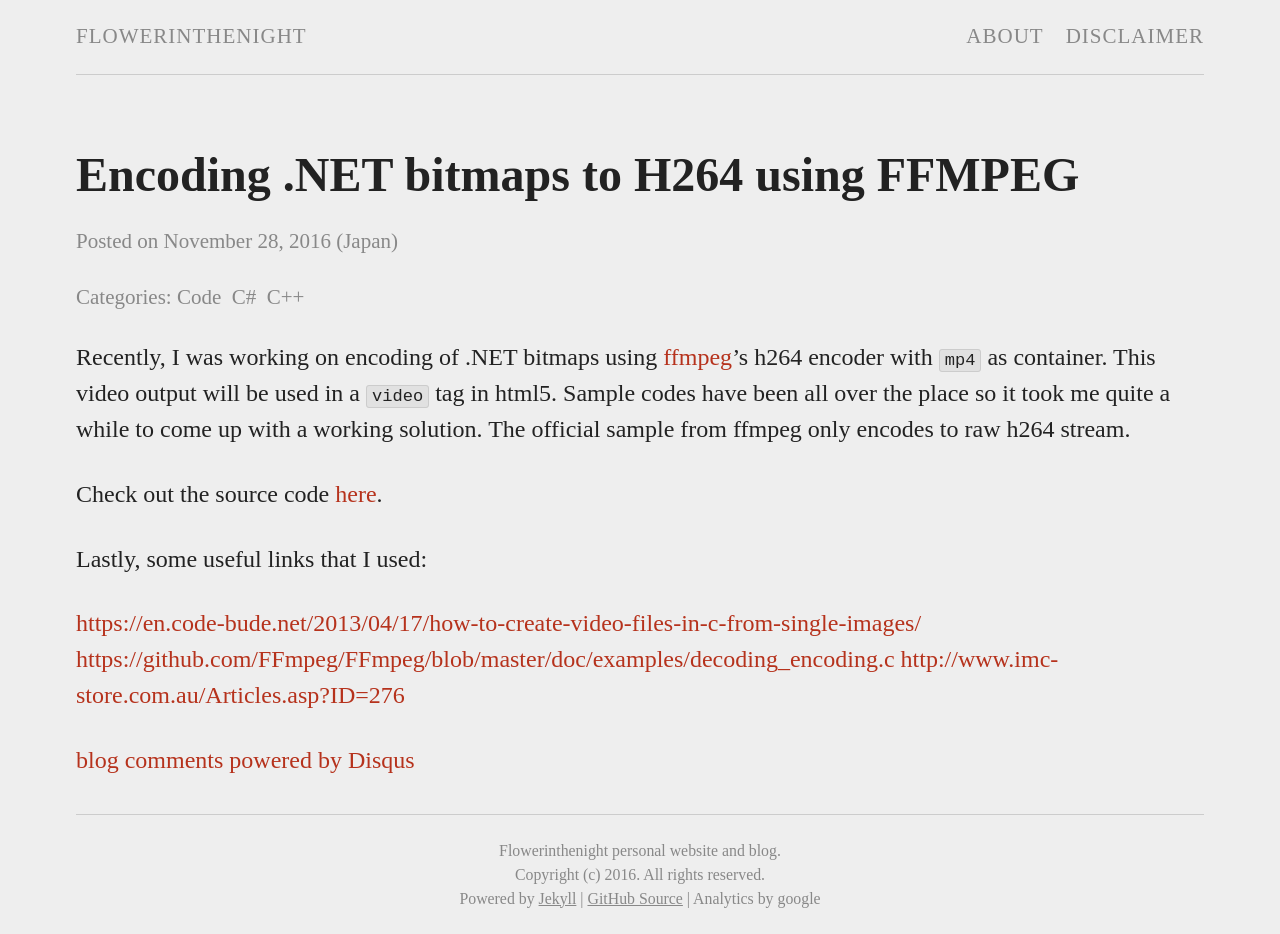
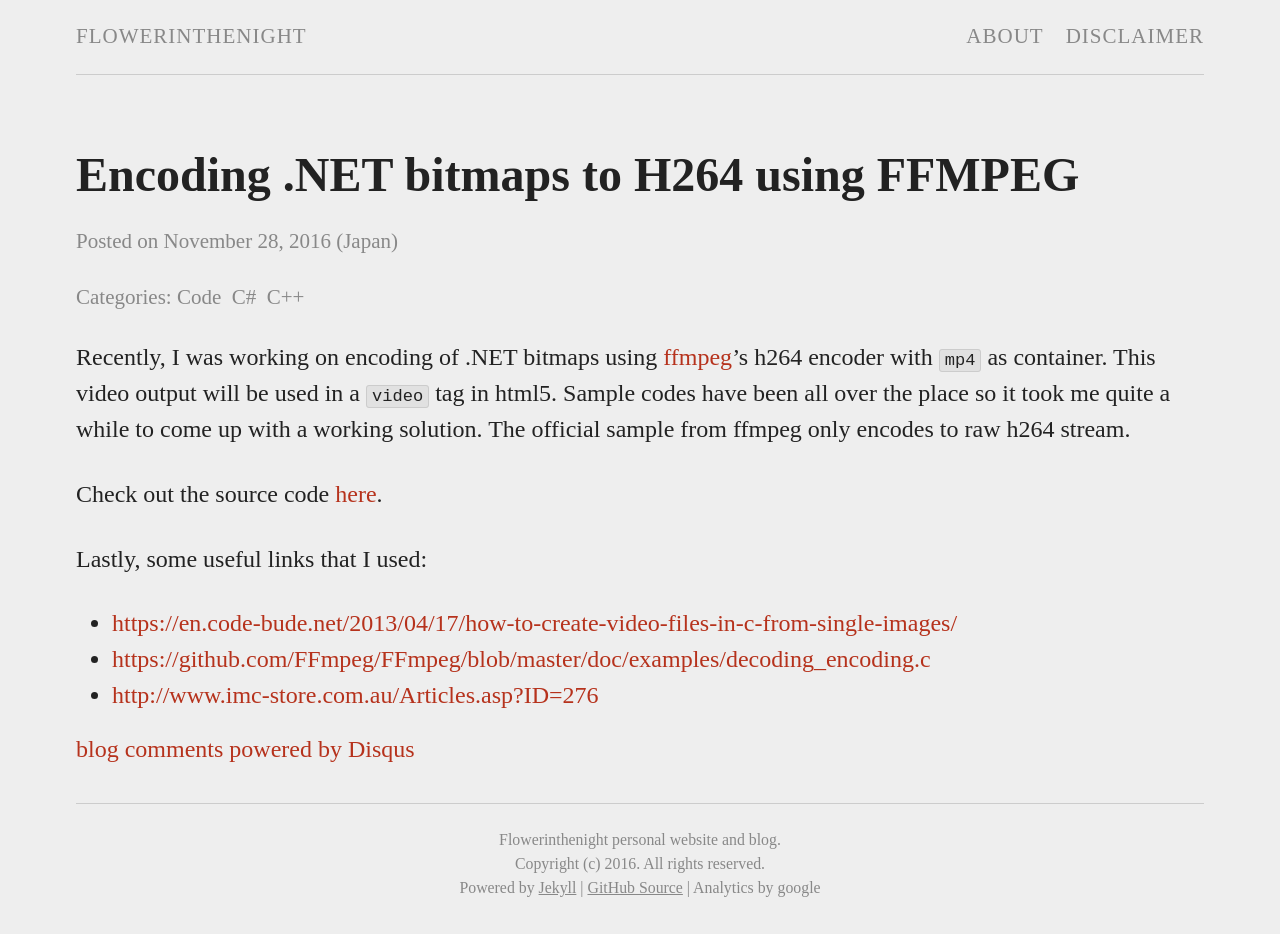
Before and after one commit to flowerinthenight/flowerinthenight.github.io, a Jekyll site: the page built from _posts/2016-11-28-ffmpeg-encode-h264mp4.md, in a window 1280 px wide. Built offline with Jekyll 4.4.1, drawn with Linux system fonts in a browser that asks for light colours; some web fonts are replaced; comment, search, counter and statistics services are not loaded.

```diff
--- a/_posts/2016-11-28-ffmpeg-encode-h264mp4.md
+++ b/_posts/2016-11-28-ffmpeg-encode-h264mp4.md
@@ -12,6 +12,6 @@ Check out the source code [here](https://github.com/flowerinthenight/ffmpeg-enco
 
 Lastly, some useful links that I used:
 
-[https://en.code-bude.net/2013/04/17/how-to-create-video-files-in-c-from-single-images/](https://en.code-bude.net/2013/04/17/how-to-create-video-files-in-c-from-single-images/)
-[https://github.com/FFmpeg/FFmpeg/blob/master/doc/examples/decoding_encoding.c](https://github.com/FFmpeg/FFmpeg/blob/master/doc/examples/decoding_encoding.c)
-[http://www.imc-store.com.au/Articles.asp?ID=276](http://www.imc-store.com.au/Articles.asp?ID=276)
+* [https://en.code-bude.net/2013/04/17/how-to-create-video-files-in-c-from-single-images/](https://en.code-bude.net/2013/04/17/how-to-create-video-files-in-c-from-single-images/)
+* [https://github.com/FFmpeg/FFmpeg/blob/master/doc/examples/decoding_encoding.c](https://github.com/FFmpeg/FFmpeg/blob/master/doc/examples/decoding_encoding.c)
+* [http://www.imc-store.com.au/Articles.asp?ID=276](http://www.imc-store.com.au/Articles.asp?ID=276)
```
